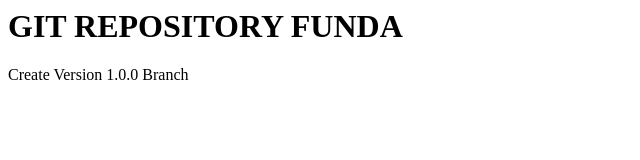
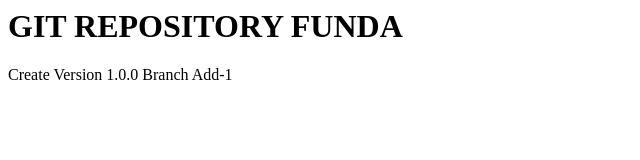
Before and after one commit to ace-vipulpatel/GithubRepository, a plain HTML site: page index.html in a window 1280 px wide. Shown: the full height of the page, 0-640 px from the left. Drawn offline with Linux system fonts and the light colour scheme.

Commit message:
S-1-Commit

```diff
--- a/index.html
+++ b/index.html
@@ -7,6 +7,7 @@
 	<H1> GIT REPOSITORY FUNDA </H1>
 
 	Create Version 1.0.0 Branch
+	Add-1
 
 </BODY>
 </HTML>
```
